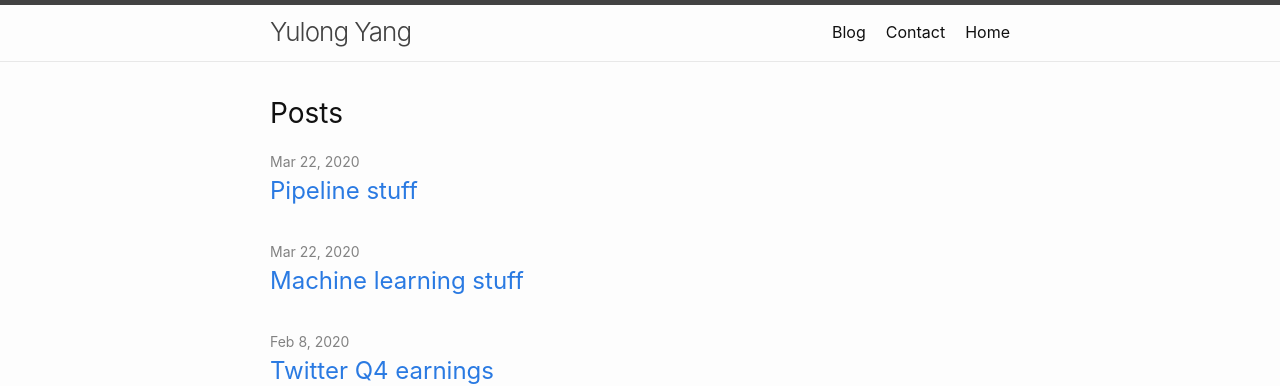
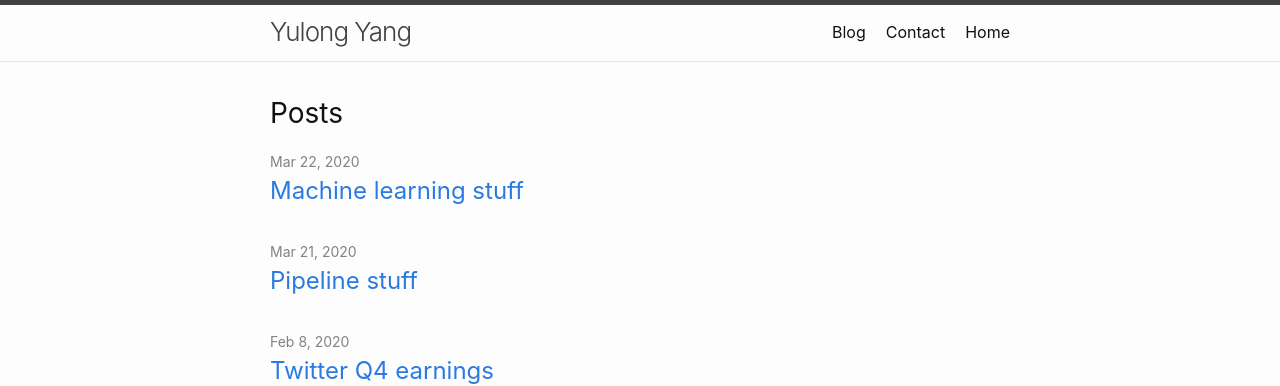
Before and after one commit to yyl/yyl.github.io, a Jekyll site: the page built from blog.html, in a window 1280 px wide. Shown: the top 386 px of the page. Built offline with Jekyll 4.4.1, drawn with Linux system fonts in a browser that asks for light colours.

```diff
--- a/Gemfile
+++ b/Gemfile
@@ -4,3 +4,4 @@ gem 'jekyll'
 gem 'pygments.rb'
 gem 'redcarpet'
 gem "minima"
+gem 'jekyll-sitemap'
--- a/_config.yml
+++ b/_config.yml
@@ -16,3 +16,4 @@ minima:
     stackoverflow: '723511'
 plugins:
   - jekyll-seo-tag
+  - jekyll-sitemap
--- a/_posts/2020-03-22-pipeline-stuff.md
+++ b/_posts/2020-03-22-pipeline-stuff.md
@@ -1,7 +1,7 @@
 ---
 layout: post
 title:  "Pipeline stuff"
-date:   2020-03-22 22:23:15
+date:   2020-03-21 22:23:15
 categories: Engineering
 ---
 
```
Also changed, not shown: Gemfile.lock.
